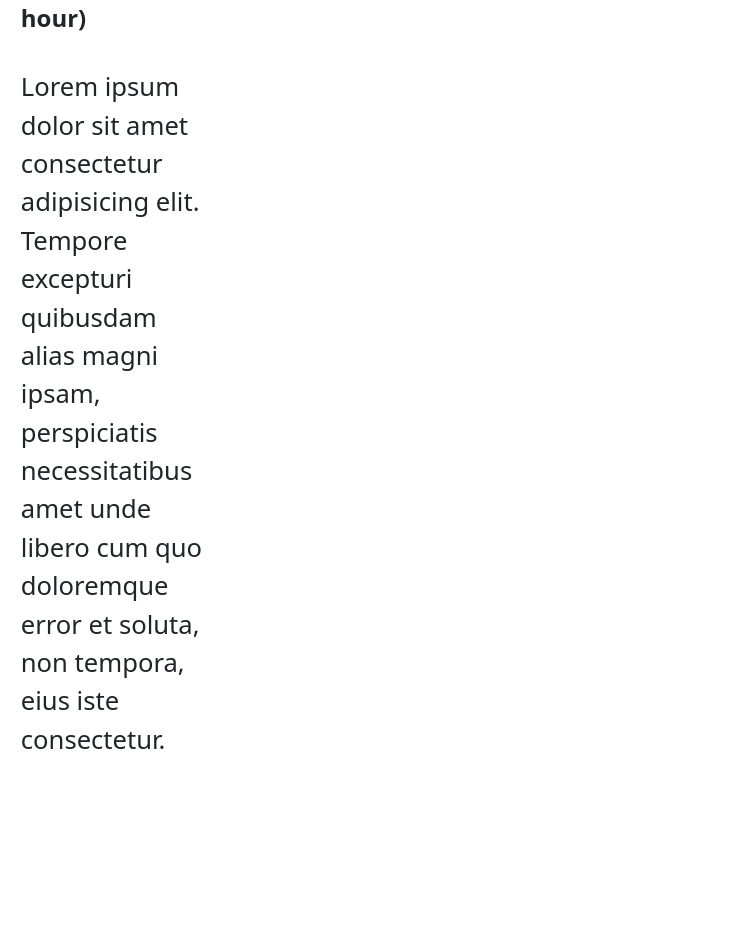
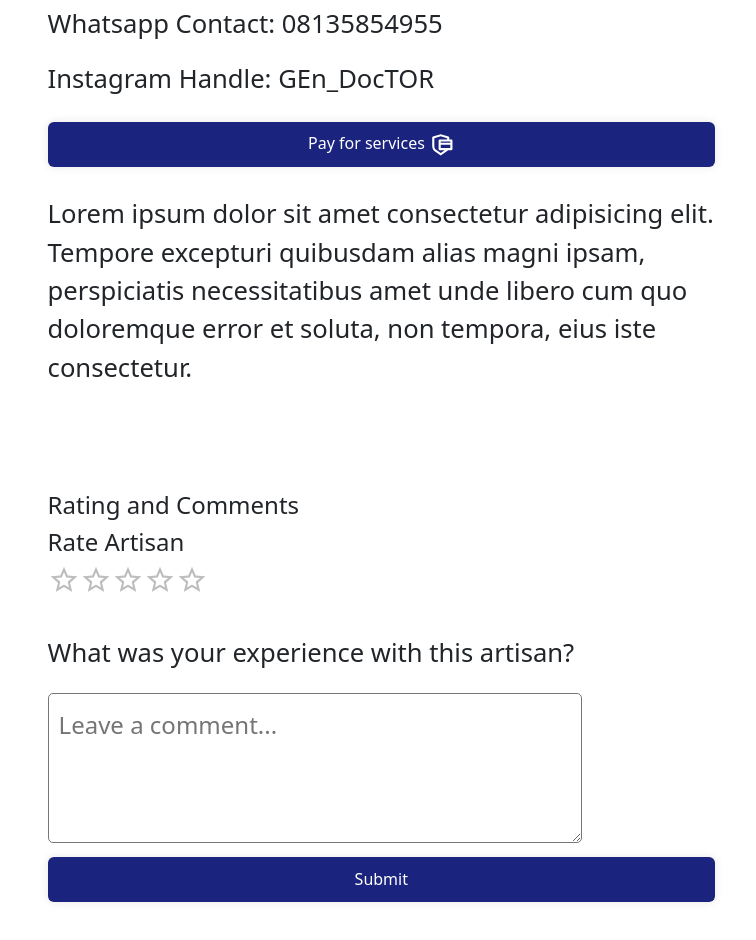
Before and after one commit to Tipo45/service-konnect, a React (Vite) app: page /artisan-details in a window 1280 px wide. Shown: the part 880-1820 px from the top of the page, without its empty margins (0-756 px from the left). Before the commit the page ends 1731 px from the top, so only its background shows below. Built offline with nearby package versions, Linux system fonts and the light colour scheme; what pocketbase would draw is missing.

Commit message:
tenthpointfive commit

```diff
--- a/package.json
+++ b/package.json
@@ -23,6 +23,7 @@
     "react-bootstrap": "^2.10.4",
     "react-dom": "^18.3.1",
     "react-icons": "^5.3.0",
+    "react-paystack": "^6.0.0",
     "react-router-dom": "^6.26.1"
   },
   "devDependencies": {
--- a/src/App.jsx
+++ b/src/App.jsx
@@ -13,6 +13,7 @@
 import "bootstrap/dist/css/bootstrap.min.css";
 import Details from "./pages/SkillorServiceDetails/Details";
 import ArtisanLogin from "./pages/login/Art-Login";
+import Payment from "./pages/Payment/Payment";
 
 function App() {
   const queryClient = new QueryClient();
@@ -30,6 +31,7 @@
           <Route path="/client/:activepage" element={<Client />} />
           <Route path="/artisan/:activepage" element={<Artisan />} />
           <Route path="/artisan-details" element={<Details />} />
+          <Route path="/paymentpage" element={<Payment />} />
 
           <Route path="*" element={<NoPage />} />
         </Routes>
--- a/src/components/ArtisanDetails/Artisandetailsfooter.jsx
+++ b/src/components/ArtisanDetails/Artisandetailsfooter.jsx
@@ -1,7 +1,7 @@
 import { BottomNavigation, BottomNavigationAction } from "@mui/material";
 import { Link } from "react-router-dom";
 import WhatsAppIcon from '@mui/icons-material/WhatsApp';
-import InstagramIcon from '@mui/icons-material/Instagram';
+import HomeIcon from '@mui/icons-material/Home';
 import CallIcon from '@mui/icons-material/Call';
 import { useState } from "react";
 import "../../components/GeneralComponents/GeneralComponent.css";
@@ -21,18 +21,18 @@
             }}
           >
             <Link to="/">
-              <BottomNavigationAction label="Home" icon={<WhatsAppIcon />} />
+              <BottomNavigationAction label="Home" icon={<HomeIcon />} />
             </Link>
-            <Link to="/productsandservices/tailors">
+            <Link to="tel: 0813 585 4955">
               <BottomNavigationAction
-                label="Menu"
+                label="Call"
                 icon={<CallIcon />}
               />
             </Link>
-            <Link to="/login">
+            <Link to="https://wa.me/2348135854955">
               <BottomNavigationAction
-                label="Account"
-                icon={<InstagramIcon />}
+                label="Whatsapp"
+                icon={<WhatsAppIcon />}
               />
             </Link>
           </BottomNavigation>
--- a/src/pages/Payment/Payment.css
+++ b/src/pages/Payment/Payment.css
@@ -0,0 +1,86 @@
+.all-content {
+    padding: 2% 16px;
+}
+
+.all-content h1 {
+    text-align: center;
+}
+
+.intro p {
+    font-size: 0.7rem;
+    padding: 3%;
+}
+
+.pay-for p {
+    font-size: 0.9rem;
+}
+
+.location p {
+    font-size: 0.9rem;
+    padding: 1.5%;
+    background-color: #e0e0e0;
+    border-radius: 5px;
+}
+
+.back svg, .back p {
+    font-size: 0.8rem;
+}
+
+
+@media (min-width: 768px) {
+    .intro p {
+        font-size: 1rem;
+        padding: 2% 4%;
+    }
+
+    .pay-for p {
+        font-size: 1.2rem;
+        padding: 0.4% 7px;
+    }
+
+    .location p {
+        font-size: 1.2rem;
+    }
+
+    .back svg, .back p {
+        font-size: 1.2rem;
+    }
+}
+
+@media (min-width: 1024px) {
+    .intro p {
+        font-size: 1.2rem;
+    }
+
+    .pay-for p {
+        font-size: 1.4rem;
+    }
+
+    .location p {
+        font-size: 1.4rem;
+    }
+
+    .back svg, .back p {
+        font-size: 1.4rem;
+    }
+}
+
+@media (min-width: 1440px) {
+    .intro p {
+        font-size: 1.6rem;
+    }
+
+    .pay-for p {
+        font-size: 1.8rem;
+        padding: 0.4% 30px;
+    }
+
+    .location p {
+        font-size: 1.8rem;
+        padding: 0.4% 30px;
+    }
+
+    .back svg, .back p {
+        font-size: 1.8rem;
+    }
+}
--- a/src/pages/Payment/Payment.jsx
+++ b/src/pages/Payment/Payment.jsx
@@ -1,14 +1,32 @@
-import React from 'react';
+import { Link } from "react-router-dom";
 import "../Payment/Payment.css";
+import Navbar from "../../components/GeneralComponents/Navbar";
+import Footer from "../../components/GeneralComponents/Footer";
+import { MdOutlineKeyboardArrowLeft } from "react-icons/md";
 
 const Payment = () => {
-    return (
-        <>
-            <div>
-
-            </div>
-        </>
-    )
-}
+  return (
+    <>
+    <Navbar />
+      <div className="all-content">
+        <h1>Payment Summary</h1>
+        <div className="intro">
+            <p>If you proceed, you are automatically accepting our <Link to="#"><span>Terms and Conditions</span></Link></p>
+        </div>
+        <div className="pay-for">
+            <p>Payment being made for the services of Gen Doctor needed at:</p>
+        </div>
+        <div className="location">
+            <p>Room 4, Yalty Estate, Back of Hospital Road, Otuoke, Ogbia, Bayelsa State.</p>
+        </div>
+        <div className="back">
+            <Link to="/artisan-details"><p><MdOutlineKeyboardArrowLeft /> Go back to confirm</p></Link>
+        </div>
+        <button className="btn">Pay</button>
+      </div>
+      <Footer />
+    </>
+  );
+};
 
 export default Payment;
--- a/src/pages/SkillorServiceDetails/Details.css
+++ b/src/pages/SkillorServiceDetails/Details.css
@@ -15,6 +15,7 @@
   display: grid;
   grid-template-columns: repeat(1, 1fr);
   padding: 10px;
+  gap: 20px;
 }
 
 .skillinfo h1 {
@@ -26,8 +27,25 @@
   font-weight: bold;
 }
 
+.btn svg {
+  font-size: 1.2rem;
+}
+
 .des {
+  margin-top: 20px;
   font-size: 0.8rem;
+}
+
+.stars svg {
+  font-size: 1.5rem;
+}
+
+.comments-section textarea {
+  margin-top: 20px;
+  width: 80%;
+  height: 100px;
+  padding: 2% 10px;
+  border-radius: 5px;
 }
 
 @media (min-width: 375px) {
@@ -57,11 +75,6 @@
     height: 450px;
   }
 
-  .dets {
-    grid-template-columns: repeat(2, 1fr);
-    gap: 300px;
-  }
-
   .skillinfo {
     /* background: red; */
     padding-top: 4%;
@@ -76,8 +89,28 @@
     font-size: 1.3rem;
   }
 
+  .contact-artisan {
+    font-size: 1.3rem;
+  }
+
   .des {
     font-size: 1.1rem;
+  }
+
+  .btn svg {
+    font-size: 1.5rem;
+  }
+
+  .stars svg {
+    font-size: 1.6rem;
+  }
+
+  .comments-section form label {
+    font-size: 1.4rem;
+  }
+
+  .comments-section textarea {
+    font-size: 1.2rem;
   }
 }
 
@@ -88,8 +121,7 @@
   }
 
   .dets {
-    grid-template-columns: repeat(2, 1fr);
-    gap: 100px;
+    gap: 50px;
   }
 
   .skillinfo h1 {
@@ -100,8 +132,29 @@
     font-size: 1.4rem;
   }
 
+  .contact-artisan {
+    font-size: 1.4rem;
+  }
+
   .des {
     font-size: 1.2rem;
+  }
+
+  .stars svg {
+    font-size: 1.8rem;
+  }
+
+  .btn svg {
+    font-size: 1.6rem;
+  }
+
+  .comments-section form label {
+    font-size: 1.5rem;
+  }
+
+  .comments-section textarea {
+    font-size: 1.4rem;
+    height: 150px;
   }
 }
 
@@ -122,11 +175,6 @@
     padding-top: 30px;
   }
 
-  .dets {
-    grid-template-columns: repeat(2, 1fr);
-    gap: 400px;
-  }
-
   .skillinfo h1 {
     font-size: 2.5rem;
   }
@@ -135,8 +183,28 @@
     font-size: 1.5rem;
   }
 
+  .contact-artisan {
+    font-size: 1.6rem;
+  }
+
   .des {
     font-size: 1.6rem;
+  }
+
+  .btn svg {
+    font-size: 1.6rem;
+  }
+
+  .stars svg {
+    font-size: 2rem;
+  }
+
+  .comments-section form label {
+    font-size: 1.6rem;
+  }
+
+  .comments-section textarea {
+    font-size: 1.5rem;
   }
 }
 
@@ -146,11 +214,6 @@
     height: 500px;
   }
 
-  /* .dets {
-    grid-template-columns: repeat(2, 1fr);
-    gap: 400px;
-  } */
-
   .skillinfo h1 {
     font-size: 2.7rem;
   }
@@ -159,7 +222,35 @@
     font-size: 1.8rem;
   }
 
+  .contact-artisan {
+    font-size: 1.8rem;
+  }
+
   .des {
     font-size: 1.5rem;
   }
+
+  .btn svg {
+    font-size: 1.5rem;
+  }
+
+  .rateandcomment h4 {
+    font-size: 2.5rem;
+  }
+
+  .rate-artisan h4 {
+    font-size: 2rem;
+  }
+
+  .stars svg {
+    font-size: 2rem;
+  }
+
+  .comments-section form label {
+    font-size: 2rem;
+  }
+
+  .comments-section textarea {
+    font-size: 1.9rem;
+  }
 }
--- a/src/pages/SkillorServiceDetails/Details.jsx
+++ b/src/pages/SkillorServiceDetails/Details.jsx
@@ -4,6 +4,8 @@
 import slider1 from "../../assets/images/Neon_06.jpg";
 import "../../pages/SkillorServiceDetails/Details.css";
 import Artisandetailsfooter from "../../components/ArtisanDetails/Artisandetailsfooter";
+import { RiSecurePaymentLine } from "react-icons/ri";
+import { Link } from "react-router-dom";
 
 const Details = () => {
   return (
@@ -50,7 +52,12 @@
                       ₦10,000 - ₦15,000 <span>(per hour)</span>
                     </p>
                   </div>
-
+                  <div className="contact-artisan">
+                    <p>Phone Number: <span>+(234) 8135854955</span></p>
+                    <p>Whatsapp Contact: <span>08135854955</span></p>
+                    <p>Instagram Handle: <span>GEn_DocTOR</span></p>
+                  </div>
+                  <Link to="/paymentpage"><button className="btn">Pay for services <RiSecurePaymentLine /></button></Link>
                   <p className="text-bg des">
                     Lorem ipsum dolor sit amet consectetur adipisicing elit.
                     Tempore excepturi quibusdam alias magni ipsam, perspiciatis
@@ -59,13 +66,23 @@
                   </p>
                 </div>
 
-                <div className="col-md-9 skillinfo">
+                <div className="col-md-9 skillinfo rateandcomment">
                   <h4>Rating and Comments</h4>
-                  <div className="d-flex align-items-center mb-4">
-                    <p>Artisan Rating  <span className="text-bg">(3 reviews)</span></p>
+
+                  <div className="rate-artisan">
+                  <h4>Rate Artisan</h4>
+                  <div className=" d-flex align-items-center mb-3 stars">
+                    <p><Rating defaultValue={0} /></p>
+                  </div>
                   </div>
 
-                  <div className=" d-flex align-items-center mb-3">
+                  <div className="comments-section">
+                    <form>
+                    <label>What was your experience with this artisan?</label>
+                    <textarea placeholder="Leave a comment..." required></textarea>
+                    <button type="submit" className="btn">Submit</button>
+                    </form>
+
                   </div>
 
 
```
Also changed, not shown: src/components/ArtisanDetails/Artisandetails.jsx (deleted, +0 -10 lines), src/pages/Payment/Exactpayment.jsx (added, +24 -0 lines), 1 other file (tests, documents, lock files or other folders).
